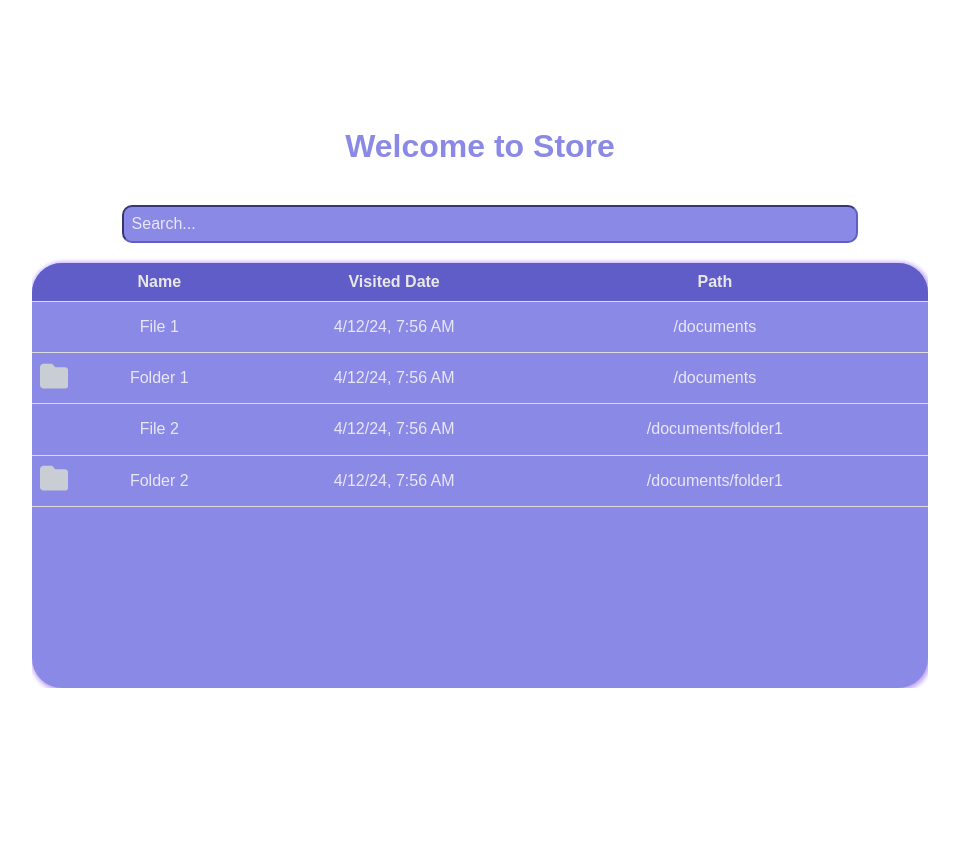
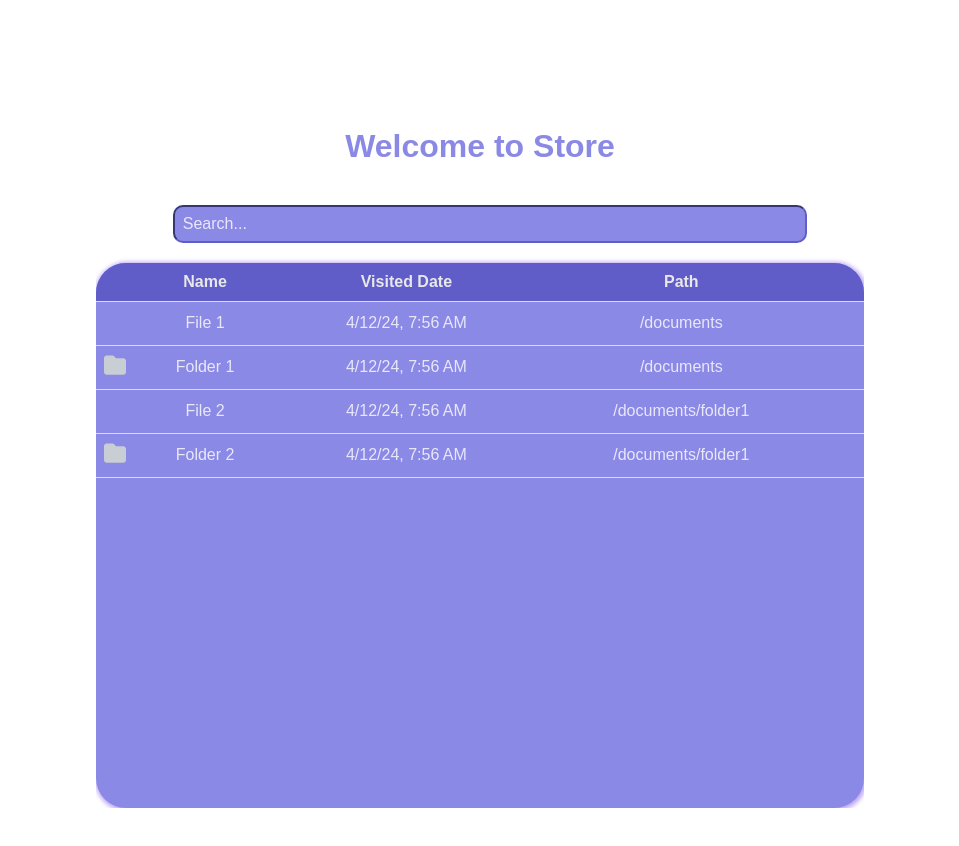
Before and after one commit to Rhythm-KC/Storage, an Angular app in the folder storage/: page /home in a window 1280 px wide. Shown: the top 846 px of the page, without its empty margins (160-1119 px from the left). Before the commit the page ends 816 px from the top, so only its background shows below. Built offline with nearby package versions, Linux system fonts and the light colour scheme.

Commit message:
some stylistic changes to the home component

```diff
--- a/storage/src/app/home/home.component.css
+++ b/storage/src/app/home/home.component.css
@@ -6,9 +6,9 @@
     /* Center vertically */
     align-items: center;
     /* Center horizontally */
-    height: 70vh;
+    height: 85vh;
     /* 70% of viewport height */
-    width: 70%;
+    width: 60%;
     /* 70% of viewport width */
     margin: 10% auto;
     /* Center horizontally */
--- a/storage/src/app/home/home.component.html
+++ b/storage/src/app/home/home.component.html
@@ -1,3 +1,4 @@
+<section>
     <div class="display">
         <div class="heading">
             <h1>Welcome to Store</h1>
@@ -20,7 +21,8 @@
                     <ng-container *ngFor="let descriptor of folderlist.descriptors">
                         <tr>
                             <td>
-                            <svg *ngIf="descriptor.type === 1" xmlns="http://www.w3.org/2000/svg" viewBox="0 0 512 512">
+                                <svg *ngIf="descriptor.type === 1" xmlns="http://www.w3.org/2000/svg"
+                                    viewBox="0 0 512 512">
                                     <path fill="#c9cdd4"
                                         d="M64 480H448c35.3 0 64-28.7 64-64V160c0-35.3-28.7-64-64-64H288c-10.1 0-19.6-4.7-25.6-12.8L243.2 57.6C231.1 41.5 212.1 32 192 32H64C28.7 32 0 60.7 0 96V416c0 35.3 28.7 64 64 64z" />
                                 </svg>
@@ -29,8 +31,7 @@
                             <td>{{ descriptor.visited | date: 'short' }}</td>
                             <td>{{ descriptor.root_path }}</td>
                             <td class="trash">
-                            <svg xmlns="http://www.w3.org/2000/svg"
-                                viewBox="0 0 448 512">
+                                <svg xmlns="http://www.w3.org/2000/svg" viewBox="0 0 448 512">
                                     <path fill="#d6dce5"
                                         d="M170.5 51.6L151.5 80h145l-19-28.4c-1.5-2.2-4-3.6-6.7-3.6H177.1c-2.7 0-5.2 1.3-6.7 3.6zm147-26.6L354.2 80H368h48 8c13.3 0 24 10.7 24 24s-10.7 24-24 24h-8V432c0 44.2-35.8 80-80 80H112c-44.2 0-80-35.8-80-80V128H24c-13.3 0-24-10.7-24-24S10.7 80 24 80h8H80 93.8l36.7-55.1C140.9 9.4 158.4 0 177.1 0h93.7c18.7 0 36.2 9.4 46.6 24.9zM80 128V432c0 17.7 14.3 32 32 32H336c17.7 0 32-14.3 32-32V128H80zm80 64V400c0 8.8-7.2 16-16 16s-16-7.2-16-16V192c0-8.8 7.2-16 16-16s16 7.2 16 16zm80 0V400c0 8.8-7.2 16-16 16s-16-7.2-16-16V192c0-8.8 7.2-16 16-16s16 7.2 16 16zm80 0V400c0 8.8-7.2 16-16 16s-16-7.2-16-16V192c0-8.8 7.2-16 16-16s16 7.2 16 16z" />
                                 </svg>
@@ -41,3 +42,4 @@
             </table>
         </div>
     </div>
+</section>
```
Lines whose indentation alone changed are shown as unchanged.
